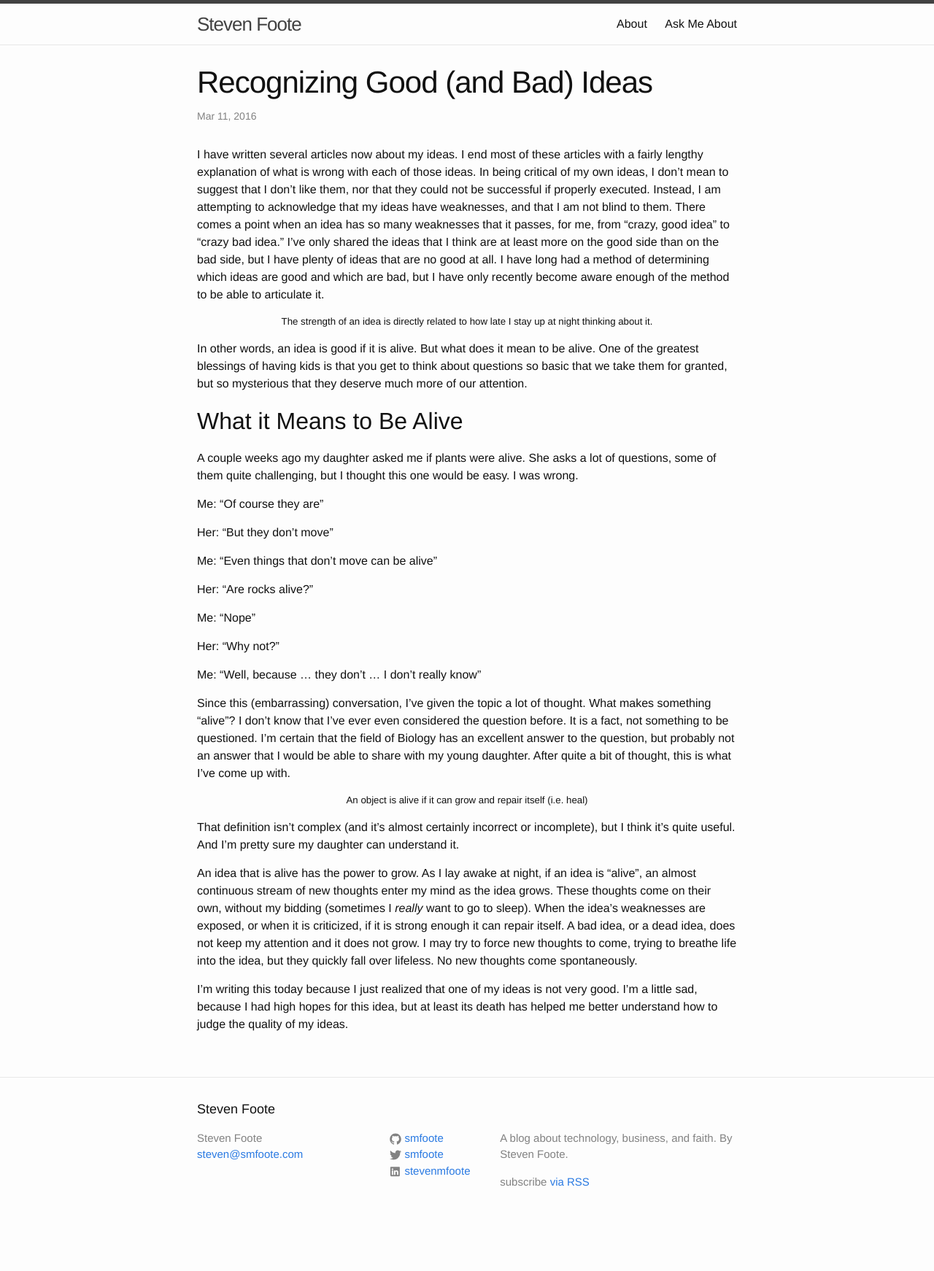
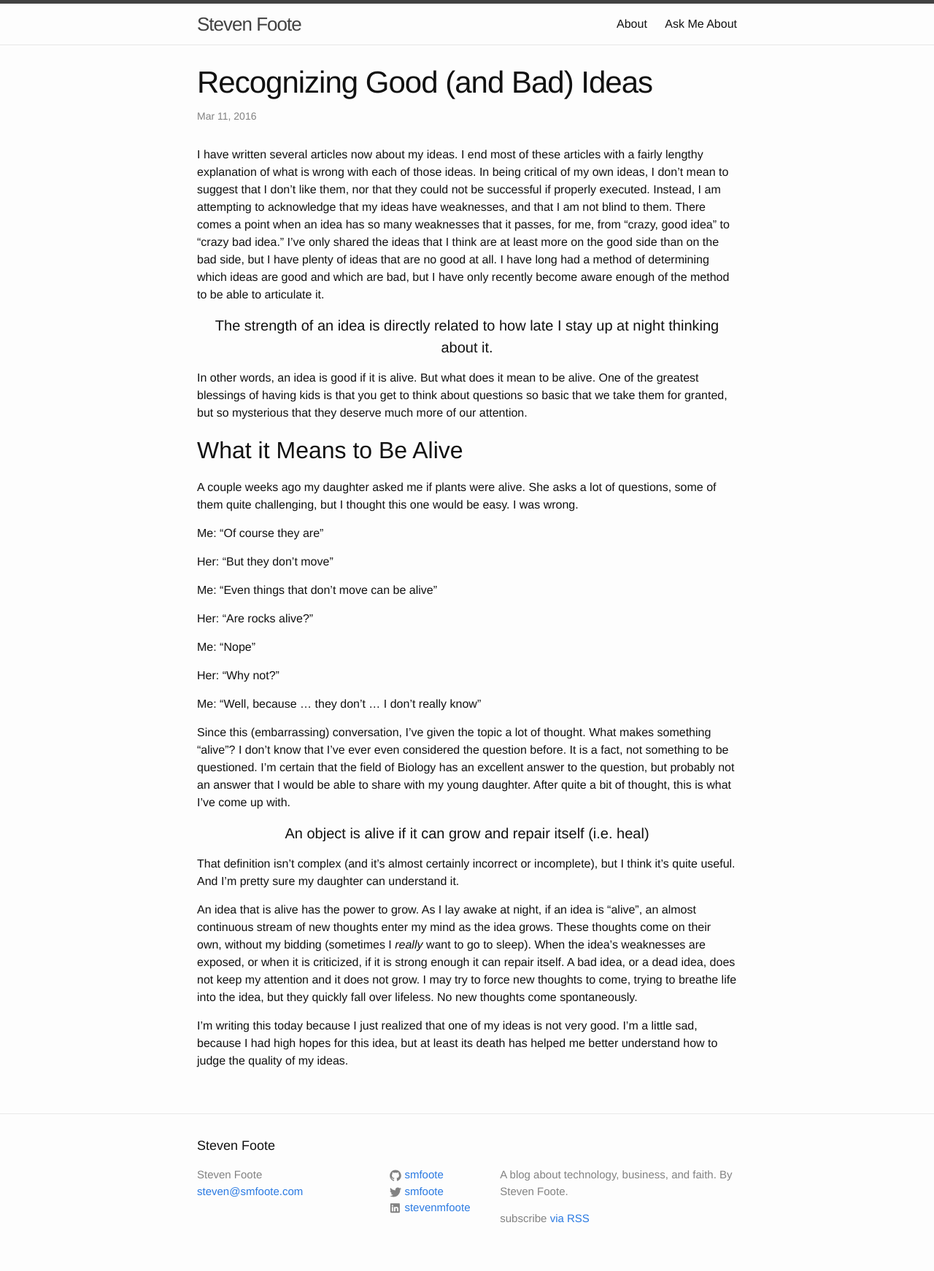
Before and after one commit to smfoote/smfoote.github.io, a Jekyll site: the page built from _posts/2016-03-11-recognizing-good-and-bad-ideas.md, in a window 1280 px wide. Shown: the whole page at 73% size. Built offline with Jekyll 4.4.1, drawn with Linux system fonts in a browser that asks for light colours; comment, search, counter and statistics services are not loaded; before the commit the page ends 1691 px from its top, so only the background shows below that.

Commit message:
Use h4 because it's better

```diff
--- a/_posts/2016-03-11-recognizing-good-and-bad-ideas.md
+++ b/_posts/2016-03-11-recognizing-good-and-bad-ideas.md
@@ -7,7 +7,7 @@ comments: true
 
 I have written several articles now about my ideas. I end most of these articles with a fairly lengthy explanation of what is wrong with each of those ideas. In being critical of my own ideas, I don't mean to suggest that I don't like them, nor that they could not be successful if properly executed. Instead, I am attempting to acknowledge that my ideas have weaknesses, and that I am not blind to them. There comes a point when an idea has so many weaknesses that it passes, for me, from "crazy, good idea" to "crazy bad idea." I've only shared the ideas that I think are at least more on the good side than on the bad side, but I have plenty of ideas that are no good at all. I have long had a method of determining which ideas are good and which are bad, but I have only recently become aware enough of the method to be able to articulate it.
 
-<h5 style="text-align: center;">The strength of an idea is directly related to how late I stay up at night thinking about it.</h5>
+<h4 style="text-align: center;">The strength of an idea is directly related to how late I stay up at night thinking about it.</h4>
 
 In other words, an idea is good if it is alive. But what does it mean to be alive. One of the greatest blessings of having kids is that you get to think about questions so basic that we take them for granted, but so mysterious that they deserve much more of our attention.
 
@@ -31,7 +31,7 @@ Me: "Well, because ... they don't ... I don't really know"
 
 Since this (embarrassing) conversation, I've given the topic a lot of thought. What makes something "alive"? I don't know that I've ever even considered the question before. It is a fact, not something to be questioned. I'm certain that the field of Biology has an excellent answer to the question, but probably not an answer that I would be able to share with my young daughter. After quite a bit of thought, this is what I've come up with.
 
-<h5 style="text-align: center;">An object is alive if it can grow and repair itself (i.e. heal)</h5>
+<h4 style="text-align: center;">An object is alive if it can grow and repair itself (i.e. heal)</h4>
 
 That definition isn't complex (and it's almost certainly incorrect or incomplete), but I think it's quite useful. And I'm pretty sure my daughter can understand it.
 
```
